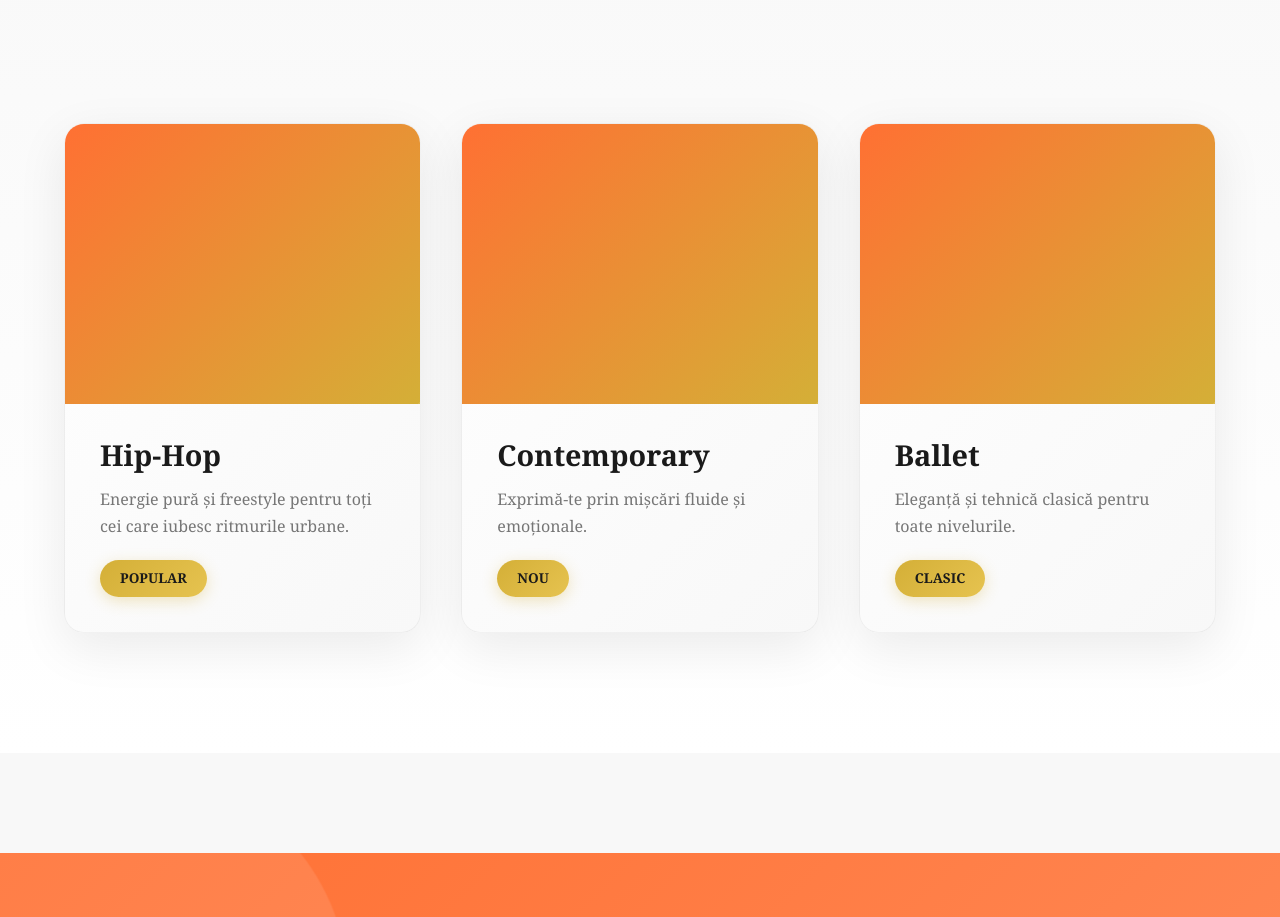
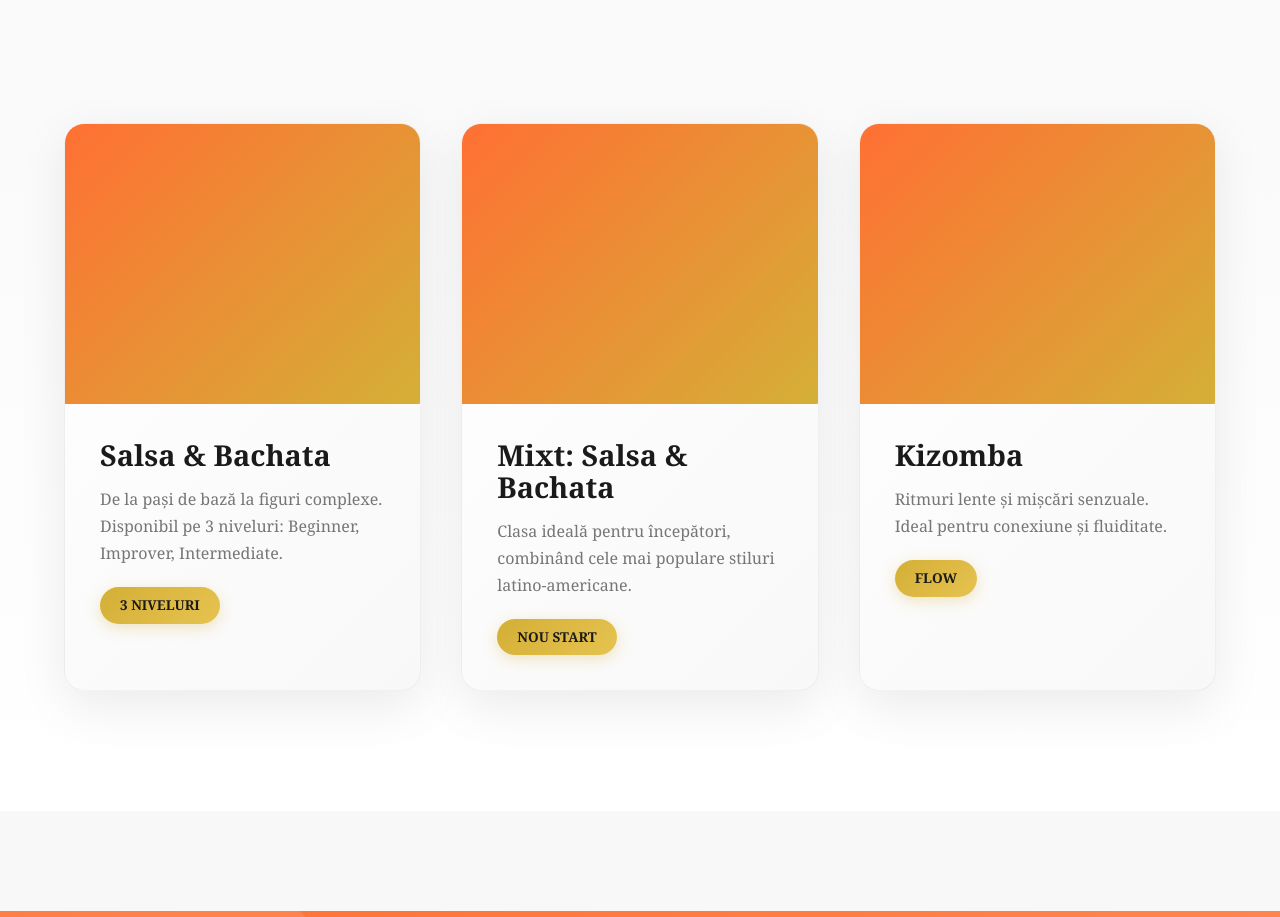
Before and after one commit to danielra2/DanceXplosionApp, a React (Vite) app in the folder dancexplosion/: page / in a window 1280 px wide. Shown: the part 1880-2797 px from the top of the page. Built offline with nearby package versions, Linux system fonts and the light colour scheme.

Commit message:
dropdown menu added

```diff
--- a/dancexplosion/src/homepage/classdetails/ClassDetails.jsx
+++ b/dancexplosion/src/homepage/classdetails/ClassDetails.jsx
@@ -3,41 +3,41 @@ import './ClassDetails.css'; // Importăm stilurile dedicate
 
 /**
  * Componentă pentru afișarea detaliilor despre clasele de dans.
- * Preia logica secțiunii 'Classes Showcase' din HomePage.jsx.
  */
 function ClassDetails() {
   return (
-    // Secțiunea 1: CLASSES SHOWCASE (RĂMÂNE ca secțiune de detalii)
+    // Secțiunea 1: CLASSES SHOWCASE
     <section className="classes-showcase-section">
-      <h2 className="section-heading-dark">Detalii Despre Clase</h2>
+      <h2 className="section-heading-dark">Niveluri și Clase Speciale</h2>
       <div className="classes-card-container">
-        {/* Card 1: Hip-Hop */}
+
+        {/* Card 1: SALSA / BACHATA (NIVELURI) */}
         <div className="class-showcase-card">
           <div className="card-image-placeholder"></div>
           <div className="card-info">
-            <h3>Hip-Hop</h3>
-            <p>Energie pură și freestyle pentru toți cei care iubesc ritmurile urbane.</p>
-            <span className="class-tag">POPULAR</span>
+            <h3>Salsa & Bachata</h3>
+            <p>De la pași de bază la figuri complexe. Disponibil pe 3 niveluri: Beginner, Improver, Intermediate.</p>
+            <span className="class-tag">3 NIVELURI</span>
           </div>
         </div>
 
-        {/* Card 2: Contemporary */}
+        {/* Card 2: CLASA MIXTĂ (NOU) */}
         <div className="class-showcase-card">
           <div className="card-image-placeholder"></div>
           <div className="card-info">
-            <h3>Contemporary</h3>
-            <p>Exprimă-te prin mișcări fluide și emoționale.</p>
-            <span className="class-tag">NOU</span>
+            <h3>Mixt: Salsa & Bachata</h3>
+            <p>Clasa ideală pentru începători, combinând cele mai populare stiluri latino-americane.</p>
+            <span className="class-tag">NOU START</span>
           </div>
         </div>
 
-        {/* Card 3: Ballet */}
+        {/* Card 3: KIZOMBA (NIVELURI) */}
         <div className="class-showcase-card">
           <div className="card-image-placeholder"></div>
           <div className="card-info">
-            <h3>Ballet</h3>
-            <p>Eleganță și tehnică clasică pentru toate nivelurile.</p>
-            <span className="class-tag">CLASIC</span>
+            <h3>Kizomba</h3>
+            <p>Ritmuri lente și mișcări senzuale. Ideal pentru conexiune și fluiditate.</p>
+            <span className="class-tag">FLOW</span>
           </div>
         </div>
       </div>
--- a/dancexplosion/src/homepage/hero/HomePage.css
+++ b/dancexplosion/src/homepage/hero/HomePage.css
@@ -120,6 +120,7 @@ h1, h2, h3 {
     right: 0;
     width: 100%;
     z-index: 1000;
+    /* MODIFICARE FINALĂ: Fundal complet transparent, fără blur */
     background: transparent;
     backdrop-filter: none;
     box-shadow: 0 4px 30px rgba(0, 0, 0, 0.08);
@@ -134,19 +135,31 @@ h1, h2, h3 {
     height: 65px;
 }
 
-/* Stil pentru elementul care conține logo-ul (dacă mai e nevoie de un container) */
+/* Stil pentru elementul care conține logo-ul */
 .logo {
-    display: flex; /* Asigură alinierea verticală a imaginii */
+    display: flex;
     align-items: center;
-    height: 100%; /* Ocupă înălțimea disponibilă */
+    height: 100%;
+    font-size: 1.8rem;
+    font-weight: 900;
+    color: var(--c-primary);
+    letter-spacing: 0.05rem;
+    position: relative;
+    z-index: 10;
+    transition: var(--transition-fast);
 }
 
-/* ADĂUGAT: Stiluri pentru imaginea logo */
+/* Stiluri pentru imaginea logo */
 .logo-img {
-    height: 60px; /* Ajustează înălțimea logo-ului, poți folosi și max-height */
-    width: auto; /* Păstrează proporțiile */
-    object-fit: contain; /* Asigură că imaginea este conținută fără a fi tăiată */
-    padding: 5px 0; /* Un pic de padding vertical, dacă este necesar */
+    height: 60px; /* Ajustează înălțimea logo-ului */
+    width: auto;
+    object-fit: contain;
+    padding: 5px 0;
+}
+
+.logo:hover {
+    color: var(--c-secondary);
+    transform: scale(1.05);
 }
 
 .nav-links {
@@ -155,6 +168,7 @@ h1, h2, h3 {
     gap: 40px;
 }
 
+/* Stil de bază pentru link-urile principale */
 .nav-links a {
     color: var(--c-text-primary);
     text-decoration: none;
@@ -164,8 +178,74 @@ h1, h2, h3 {
     transition: var(--transition-fast);
 }
 
-.nav-links a:hover {
+/* Noul container pentru dropdown */
+.dropdown-container {
+    position: relative;
+    height: 100%;
+    display: flex;
+    align-items: center;
+    justify-content: center;
+}
+
+.dropdown-menu {
+    position: absolute;
+    top: 100%;
+    left: 50%;
+    transform: translateX(-50%) translateY(10px);
+
+    background-color: var(--c-white);
+    border: 1px solid rgba(0, 0, 0, 0.1);
+    box-shadow: 0 8px 25px rgba(0, 0, 0, 0.2);
+    border-radius: 10px;
+    padding: 15px 0;
+    min-width: 220px;
+    z-index: 1001;
+
+    /* Ascunde meniul inițial */
+    visibility: hidden;
+    opacity: 0;
+    transition: opacity 0.3s, visibility 0.3s, transform 0.3s;
+}
+
+/* Afișează meniul la HOVER */
+.dropdown-container:hover .dropdown-menu {
+    visibility: visible;
+    opacity: 1;
+    transform: translateX(-50%) translateY(0);
+}
+
+.dropdown-menu a {
+    color: var(--c-primary);
+    padding: 12px 20px;
+    display: block;
+    font-weight: 500;
+    font-size: 1rem; /* Mărime uniformă pentru opțiunile principale */
+    white-space: nowrap;
+    transition: background-color 0.2s, color 0.2s;
+}
+
+.dropdown-menu a:hover {
+    background-color: var(--c-background);
     color: var(--c-secondary);
+}
+
+/* Stiluri pentru tipurile principale de clasă */
+.class-type-main {
+    font-weight: 700 !important;
+    border-bottom: 1px solid rgba(0, 0, 0, 0.05);
+}
+.dropdown-menu a:last-child {
+    border-bottom: none;
+}
+
+/* Stil pentru clasa mixtă */
+.mixt-link {
+    color: var(--c-accent) !important; /* Evidențiem clasa mixtă în auriu */
+    font-weight: 800 !important;
+}
+.mixt-link:hover {
+    color: var(--c-primary) !important;
+    background-color: var(--c-accent);
 }
 
 .nav-links a::after {
@@ -190,7 +270,8 @@ h1, h2, h3 {
     font-size: 0.9rem;
 }
 
-/* === 1. HERO SECTION (CENTRAT PERFECT CU ANIMAȚII SPECTACULOASE) === */
+
+/* === 1. HERO SECTION (VIDEO) === */
 .hero-section {
     position: relative;
     width: 100vw;
@@ -208,26 +289,6 @@ h1, h2, h3 {
     color: var(--c-white);
 }
 
-/* ANIMAȚIE LOTTIE PE FUNDAL */
-.lottie-background {
-    position: absolute;
-    top: 0;
-    left: 0;
-    width: 100%;
-    height: 100%;
-    z-index: 1;
-    opacity: 0.3;
-    pointer-events: none;
-    mix-blend-mode: multiply;
-}
-
-.lottie-background canvas,
-.lottie-background svg {
-    width: 100% !important;
-    height: 100% !important;
-    object-fit: cover;
-}
-
 /* Particule animate în fundal */
 .hero-section::before {
     content: '';
@@ -236,12 +297,7 @@ h1, h2, h3 {
     left: 0;
     right: 0;
     bottom: 0;
-    /* Comentat pentru performanță
-    background-image:
-        radial-gradient(circle at 20% 30%, rgba(255, 112, 51, 0.08) 0%, transparent 50%),
-        radial-gradient(circle at 80% 70%, rgba(212, 175, 55, 0.08) 0%, transparent 50%);
-    animation: particleFloat 20s ease-in-out infinite;
-    */
+    /* Comentat pentru performanță */
     z-index: 1;
 }
 
@@ -317,28 +373,6 @@ h1, h2, h3 {
     animation: fadeInUp 1.5s ease-out 1.5s forwards;
 }
 
-/* Mesh animat în fundal */
-.background-dance-mesh {
-    position: absolute;
-    bottom: -30%;
-    right: -20%;
-    width: 120vh;
-    height: 120vh;
-    /* Comentat pentru performanță
-    background: radial-gradient(
-        circle at center,
-        rgba(255, 112, 51, 0.08) 0%,
-        rgba(212, 175, 55, 0.05) 40%,
-        transparent 70%
-    );
-    opacity: 1;
-    z-index: 2;
-    border-radius: 50%;
-    animation: meshDance 35s infinite ease-in-out;
-    filter: blur(60px);
-    */
-}
-
 /* Stil pentru Video-ul de Fundal */
 .hero-background-video {
     position: absolute;
@@ -368,140 +402,6 @@ h1, h2, h3 {
         rgba(0, 0, 0, 0.5) 100%
     );
     z-index: 5; /* Peste video, sub text */
-}
-
-
-/* === 2. CLASSES SHOWCASE === */
-.classes-showcase-section {
-    padding: 120px 5%;
-    text-align: center;
-    background: linear-gradient(180deg, var(--c-background) 0%, #FFFFFF 100%);
-    position: relative;
-}
-
-.section-heading-dark {
-    font-size: 3.5rem;
-    margin-bottom: 80px;
-    position: relative;
-    color: var(--c-primary);
-    opacity: 0;
-    animation: fadeInUp 1s ease-out forwards;
-    animation-timeline: view();
-    animation-range: entry 0% cover 30%;
-}
-
-.section-heading-dark::after {
-    content: '';
-    display: block;
-    width: 80px;
-    height: 5px;
-    background: linear-gradient(90deg, var(--c-secondary), var(--c-accent));
-    margin: 20px auto 0;
-    border-radius: 3px;
-    box-shadow: 0 4px 15px rgba(255, 112, 51, 0.3);
-}
-
-.classes-card-container {
-    display: grid;
-    grid-template-columns: repeat(auto-fit, minmax(320px, 1fr));
-    gap: 40px;
-    max-width: 1400px;
-    margin: 60px auto 0;
-}
-
-.class-showcase-card {
-    background: linear-gradient(135deg, #FFFFFF 0%, #F8F8F8 100%);
-    border-radius: 20px;
-    overflow: hidden;
-    text-align: left;
-    box-shadow: 0 15px 50px rgba(0, 0, 0, 0.08);
-    cursor: pointer;
-    transform: translateY(0);
-    transition: var(--transition-smooth);
-    position: relative;
-    border: 1px solid rgba(0, 0, 0, 0.05);
-}
-
-.class-showcase-card::before {
-    content: '';
-    position: absolute;
-    top: 0;
-    left: 0;
-    right: 0;
-    bottom: 0;
-    background: linear-gradient(135deg, rgba(255, 112, 51, 0.1) 0%, rgba(212, 175, 55, 0.1) 100%);
-    opacity: 0;
-    transition: opacity 0.6s;
-    z-index: 1;
-}
-
-.class-showcase-card:hover::before {
-    opacity: 1;
-}
-
-.class-showcase-card:hover {
-    transform: translateY(-15px) scale(1.03);
-    box-shadow: 0 25px 60px rgba(0, 0, 0, 0.18);
-}
-
-.card-image-placeholder {
-    height: 280px;
-    background: linear-gradient(135deg, var(--c-secondary) 0%, var(--c-accent) 100%);
-    opacity: 1;
-    transition: transform 0.8s cubic-bezier(0.23, 1, 0.32, 1);
-    position: relative;
-    overflow: hidden;
-}
-
-.card-image-placeholder::after {
-    content: '';
-    position: absolute;
-    top: -50%;
-    left: -50%;
-    width: 200%;
-    height: 200%;
-    background: linear-gradient(45deg, transparent, rgba(255, 255, 255, 0.3), transparent);
-    animation: cardShine 4s infinite;
-}
-
-.class-showcase-card:hover .card-image-placeholder {
-    transform: scale(1.1);
-}
-
-.card-info {
-    padding: 35px;
-    position: relative;
-    z-index: 2;
-}
-
-.card-info h3 {
-    color: var(--c-primary);
-    margin-top: 0;
-    font-size: 1.8rem;
-    margin-bottom: 15px;
-}
-
-.card-info p {
-    line-height: 1.7;
-}
-
-.class-tag {
-    display: inline-block;
-    margin-top: 20px;
-    padding: 8px 20px;
-    background: linear-gradient(135deg, var(--c-accent) 0%, #e6c350 100%);
-    color: var(--c-primary);
-    font-size: 0.85rem;
-    font-weight: 800;
-    border-radius: 25px;
-    transform: scale(1);
-    transition: transform 0.3s, box-shadow 0.3s;
-    box-shadow: 0 4px 15px rgba(212, 175, 55, 0.3);
-}
-
-.class-showcase-card:hover .class-tag {
-    transform: scale(1.05);
-    box-shadow: 0 6px 20px rgba(212, 175, 55, 0.5);
 }
 
 /* === 3. LXF PROMO (Secțiune Ultra-Spectaculoasă) === */
@@ -616,10 +516,6 @@ h1, h2, h3 {
     }
 }
 
-/* Animațiile care cauzau lag sunt acum dezactivate/comentate */
-/* @keyframes particleFloat { ... } */
-/* @keyframes meshDance { ... } */
-
 @keyframes cardShine {
     0% {
         transform: translateX(-100%) translateY(-100%) rotate(45deg);
--- a/dancexplosion/src/homepage/hero/HomePage.jsx
+++ b/dancexplosion/src/homepage/hero/HomePage.jsx
@@ -1,3 +1,5 @@
+// Calea către HomePage.jsx: danielra2/dancexplosionapp/DanceXplosionApp-fe31a5a99f8644a60b8da93a535d84be9c0d1bf7/dancexplosion/src/homepage/hero/HomePage.jsx
+
 import React, { useRef, useEffect } from 'react';
 import './HomePage.css';
 // Importăm caruselul
@@ -8,7 +10,6 @@ import ClassDetails from '../classdetails/ClassDetails';
 // Importăm imaginea logo-ului
 import DanceXplosionLogo from '../../assets/photos/dancelogo.jpg';
 
-// PRIMIM calea video ca prop
 function HomePage({ videoSource }) {
   const heroSectionRef = useRef(null);
   const videoRef = useRef(null);
@@ -19,16 +20,15 @@ function HomePage({ videoSource }) {
     const videoElement = videoRef.current;
 
     // Logica Video: Folosește IntersectionObserver
+
     const observer = new IntersectionObserver(
       ([entry]) => {
         if (entry.isIntersecting) {
-          // Video este vizibil: reluare și UNMUTE
           videoElement.muted = false;
           videoElement.play().catch(error => {
              console.log("Eroare la reluare/unmute video:", error);
           });
         } else {
-          // Video NU este vizibil: MUTE și PAUSE
           videoElement.muted = true;
           videoElement.pause();
         }
@@ -45,8 +45,6 @@ function HomePage({ videoSource }) {
     };
   }, []);
 
-  // ELIMINAT: Nicio definiție de date teamMembers aici.
-
   return (
     <div className="homepage-container">
       {/* === NAVIGARE (HEADER) === */}
@@ -56,8 +54,18 @@ function HomePage({ videoSource }) {
             <img src={DanceXplosionLogo} alt="Dance Xplosion Logo" className="logo-img" />
         </div>
         <nav className="nav-links">
-          {/* Butoanele Header-ului */}
-          <a href="#clase">CLASE</a>
+          {/* MODIFICARE: Implementare Meniu Dropdown simplificat la CLASE */}
+          <div className="dropdown-container">
+            <a href="#clase" className="nav-link-main">CLASE</a>
+            <div className="dropdown-menu simplified">
+                {/* O combinație logică de Salsa și Bachata */}
+                <a href="#salsa-bachata" className="class-type-main">Salsa</a>
+                <a href="#salsa-bachata" className="class-type-main">Bachata</a>
+                <a href="#kizomba" className="class-type-main">Kizomba</a>
+                <a href="#mixt" className="class-type-main mixt-link">Clasă Mixtă (Beginner)</a>
+            </div>
+          </div>
+
           <a href="#lxf">LXF</a>
           <button className="cta-nav cta-primary-dark">LOG IN</button>
         </nav>
@@ -69,11 +77,11 @@ function HomePage({ videoSource }) {
         {/* VIDEO CU LOGICA DE AUTO-PLAY/MUTE IN JSX */}
         <video
             className="hero-background-video"
-            src={videoSource} // FOLOSIM PROP-UL PRIMIT DIN APP.JSX
+            src={videoSource}
             autoPlay
             loop
             playsInline
-            muted // ESENȚIAL: Setat inițial muted pentru a permite autoplay
+            muted
             ref={videoRef}
             preload="auto"
         >
--- a/dancexplosion/src/homepage/teamphotocarousel/CircularGallery.jsx
+++ b/dancexplosion/src/homepage/teamphotocarousel/CircularGallery.jsx
@@ -3,6 +3,7 @@ import './CircularGalery.css';
 
 // Importul pozei locale RĂMÂNE AICI
 import newMemberPhoto from '../../assets/photos/0E5A0411.JPG';
+import malePhoto from '../../assets/photos/0E5A0375.JPG';
 
 // --- Funcție ajutătoare pentru a citi poziția reală a animației CSS (translateX) ---
 // Această funcție este cheia pentru a evita săritura la hover.
@@ -24,7 +25,7 @@ const getRunningTransformOffset = (element) => {
 
 const teamMembersData = [
     { id: 1, name: "Ana Maria", role: "Coregraf Salsa", image: newMemberPhoto },
-    { id: 2, name: "Daniel Radu", role: "Instructor Urban", image: 'https://picsum.photos/seed/daniel/500/700' },
+    { id: 2, name: "Daniel Radu", role: "Instructor Urban", image: malePhoto },
     { id: 3, name: "Cristina Pop", role: "Manager Studio", image: 'https://picsum.photos/seed/cristina/500/700' },
     { id: 4, name: "Mihai Stoica", role: "Profesor Balet", image: 'https://picsum.photos/seed/mihai/500/700' },
     { id: 5, name: "Elena Vasiu", role: "Asistent Coregraf", image: 'https://picsum.photos/seed/elena/500/700' },
```
Also changed, not shown: 1 other file (tests, documents, lock files or other folders).
